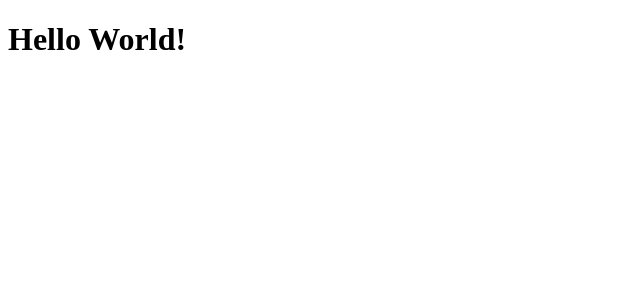
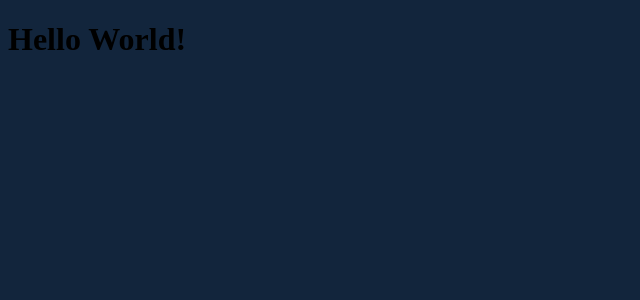
Before and after one commit to manelcecs/aver-markets, a React app: page / in a window 1280 px wide. Shown: the top 300 px of the page, without its empty margins (0-640 px from the left). Built offline with nearby package versions, Linux system fonts and the light colour scheme.

Commit message:
added Aver color palette
instal sass-loader
import sass style class on app component

```diff
--- a/package.json
+++ b/package.json
@@ -29,6 +29,7 @@
     "react": "^18.2.0",
     "react-dom": "^18.2.0",
     "sass": "^1.55.0",
+    "sass-loader": "^13.1.0",
     "style-loader": "^3.3.1"
   },
   "dependencies": {
--- a/src/components/App.jsx
+++ b/src/components/App.jsx
@@ -1,4 +1,8 @@
+// js imports
 import React from "react";
+
+// assets imports
+import '../styles/_global.scss'
 
 const App = () => {
     return (
--- /dev/null
+++ b/src/styles/_global.scss
@@ -0,0 +1,9 @@
+/* AVER color palette */
+$backgroung: rgba(18, 37, 60, 1);
+$primary: rgb(131, 72, 226);
+$accent: rgba(76, 201, 240,1);
+$secondary: rgba(247, 36, 133,1);
+
+body{
+    background-color: $backgroung;
+}
```
Also changed, not shown: 1 other file (tests, documents, lock files or other folders).
